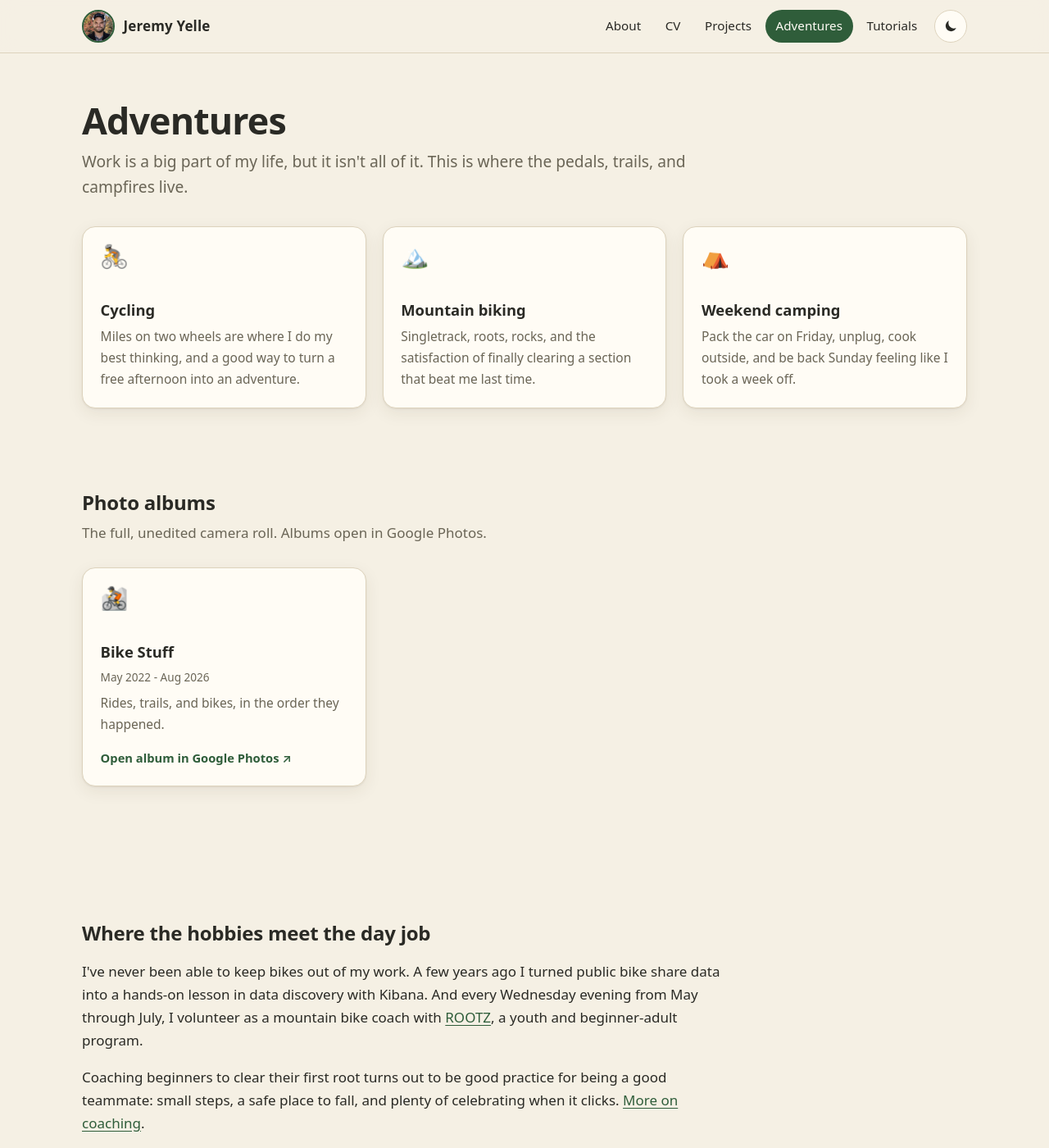
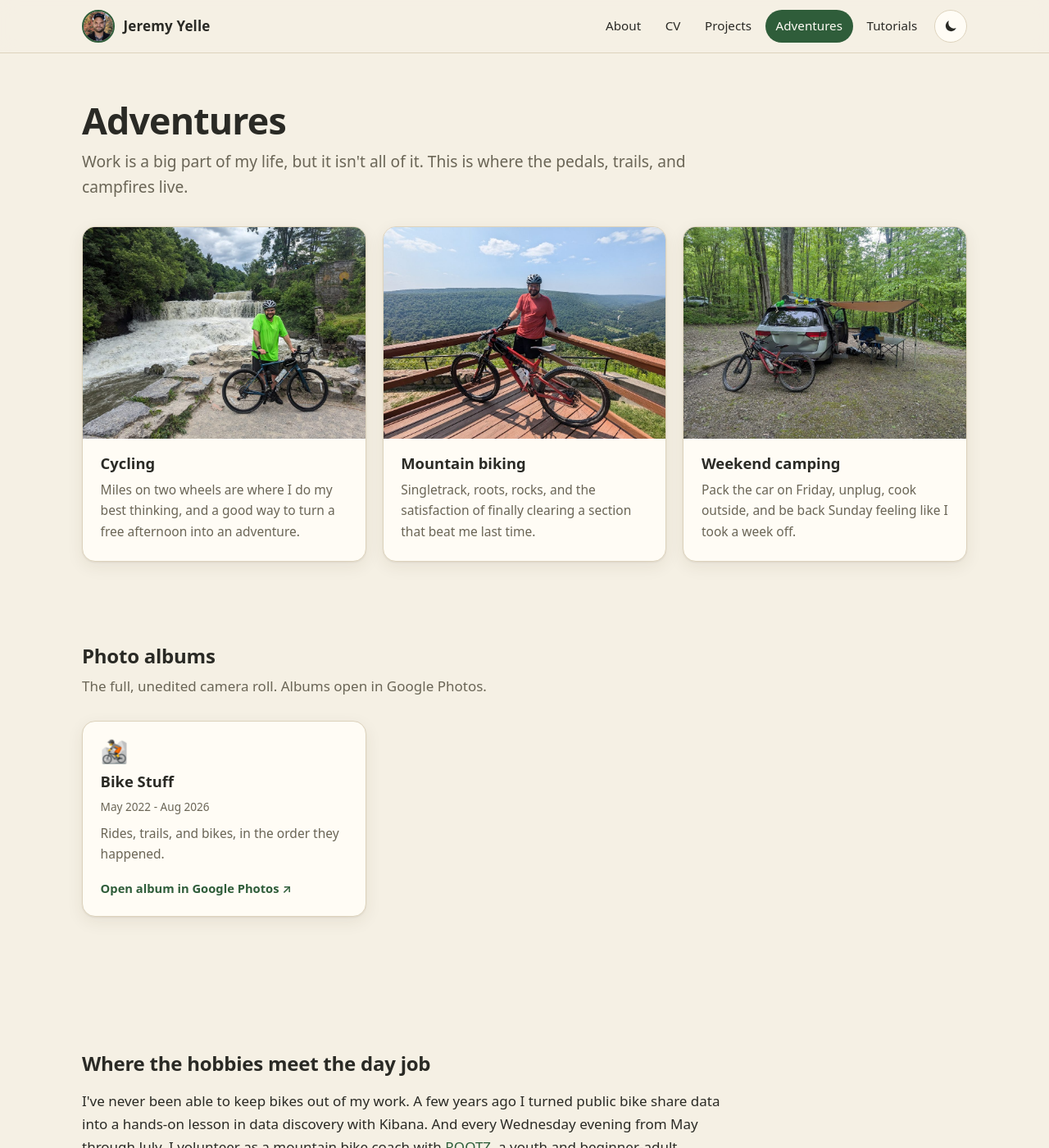
Before and after one commit to jdyelle/jdyelle.github.io, a Jekyll site: the page built from adventures.md, in a window 1280 px wide and 1400 px high. Shown: the whole window at 82% size. Built offline with Jekyll 4.4.1, drawn with Linux system fonts in a browser that asks for light colours.

Commit message:
adding a few images

```diff
--- a/adventures.md
+++ b/adventures.md
@@ -4,20 +4,26 @@ lede: Work is a big part of my life, but it isn't all of it. This is where the p
 permalink: /adventures/
 ---
 <div class="pillars">
-  <div class="card">
-    <span class="icon" aria-hidden="true">🚴</span>
-    <h3>Cycling</h3>
-    <p>Miles on two wheels are where I do my best thinking, and a good way to turn a free afternoon into an adventure.</p>
+  <div class="card photo">
+    <img src="{{ '/assets/img/adventures/cycling.jpg' | relative_url }}" alt="Me and my road bike in front of a rushing waterfall" width="1000" height="753" loading="lazy">
+    <div class="body">
+      <h3>Cycling</h3>
+      <p>Miles on two wheels are where I do my best thinking, and a good way to turn a free afternoon into an adventure.</p>
+    </div>
   </div>
-  <div class="card">
-    <span class="icon" aria-hidden="true">🏔️</span>
-    <h3>Mountain biking</h3>
-    <p>Singletrack, roots, rocks, and the satisfaction of finally clearing a section that beat me last time.</p>
+  <div class="card photo">
+    <img src="{{ '/assets/img/adventures/mountain-biking.jpg' | relative_url }}" alt="Me and my mountain bike on a lookout deck above a forested valley" width="1000" height="753" loading="lazy">
+    <div class="body">
+      <h3>Mountain biking</h3>
+      <p>Singletrack, roots, rocks, and the satisfaction of finally clearing a section that beat me last time.</p>
+    </div>
   </div>
-  <div class="card">
-    <span class="icon" aria-hidden="true">⛺</span>
-    <h3>Weekend camping</h3>
-    <p>Pack the car on Friday, unplug, cook outside, and be back Sunday feeling like I took a week off.</p>
+  <div class="card photo">
+    <img src="{{ '/assets/img/adventures/camping.jpg' | relative_url }}" alt="A campsite in the woods with an awning off the van and a muddy mountain bike on the rack" width="1000" height="753" loading="lazy">
+    <div class="body">
+      <h3>Weekend camping</h3>
+      <p>Pack the car on Friday, unplug, cook outside, and be back Sunday feeling like I took a week off.</p>
+    </div>
   </div>
 </div>
 
--- a/assets/css/site.css
+++ b/assets/css/site.css
@@ -168,6 +168,7 @@ a:hover { color: var(--accent); }
   padding: 1.35rem; box-shadow: var(--shadow); display: flex; flex-direction: column; gap: .5rem;
 }
 .card h3 { margin: 0; font-size: 1.15rem; line-height: 1.3; }
+.prose .card h3 { margin: 0; }
 .card h3 a { color: inherit; text-decoration: none; }
 .card h3 a:hover { color: var(--accent); }
 .card p { margin: 0; color: var(--muted); font-size: .97rem; }
@@ -244,6 +245,9 @@ pre code { background: none; padding: 0; }
 
 /* Adventures */
 .pillars { display: grid; gap: 1.25rem; grid-template-columns: repeat(auto-fit, minmax(240px, 1fr)); }
+.card.photo { padding: 0; overflow: hidden; gap: 0; }
+.card.photo img { display: block; width: 100%; height: auto; aspect-ratio: 4 / 3; object-fit: cover; border: 0; border-radius: 0; margin: 0; box-shadow: none; }
+.card.photo .body { padding: 1.1rem 1.35rem 1.4rem; display: flex; flex-direction: column; gap: .5rem; }
 .gallery { display: grid; gap: 1.25rem; grid-template-columns: repeat(auto-fill, minmax(280px, 1fr)); }
 .shot { margin: 0; background: var(--surface); border: 1px solid var(--border); border-radius: 16px; overflow: hidden; box-shadow: var(--shadow); }
 .shot img { display: block; width: 100%; aspect-ratio: 4 / 3; object-fit: cover; border: 0; border-radius: 0; margin: 0; box-shadow: none; }
```
Also changed, not shown: projects.md (+0 -2 lines), assets/img/adventures/camping.jpg (added), assets/img/adventures/cycling.jpg (added), assets/img/adventures/mountain-biking.jpg (added).
